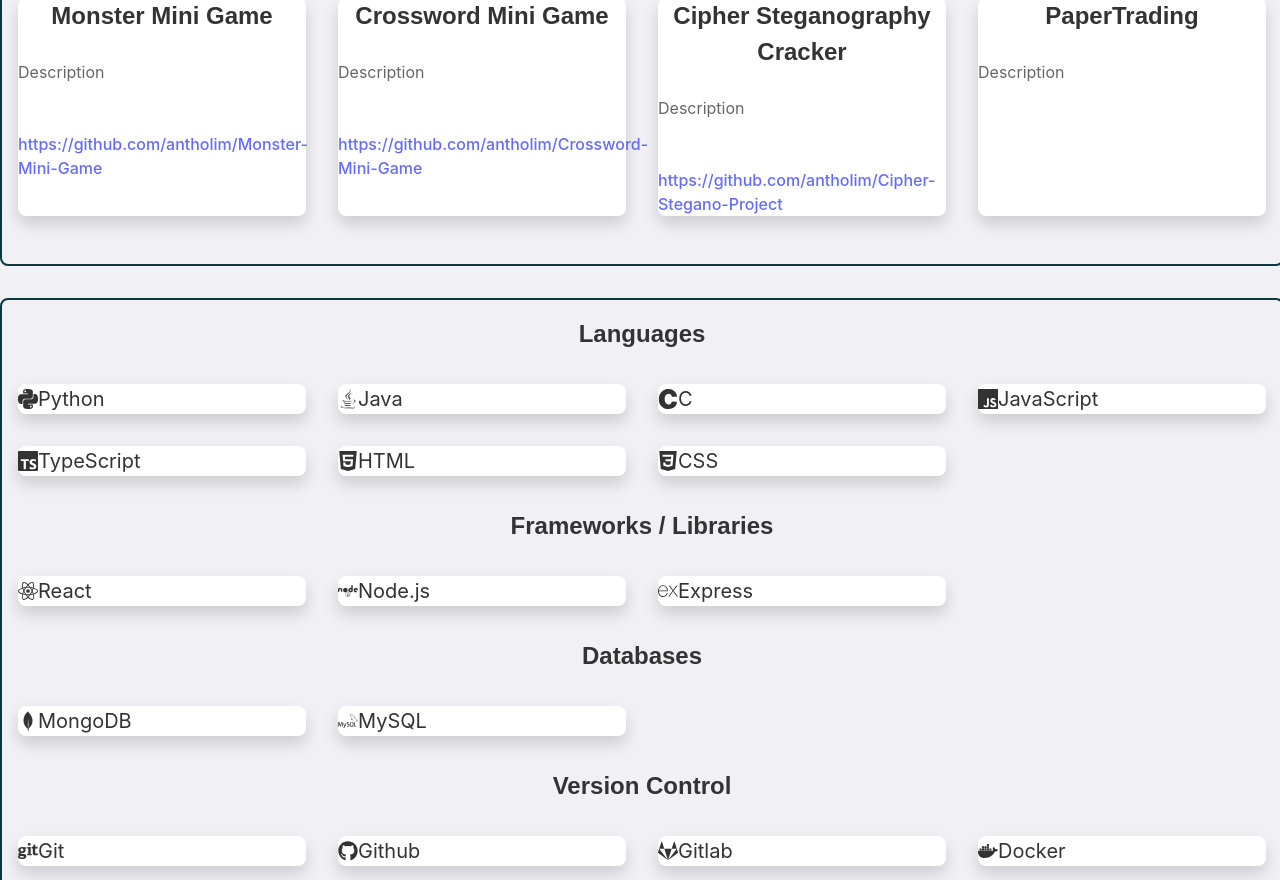
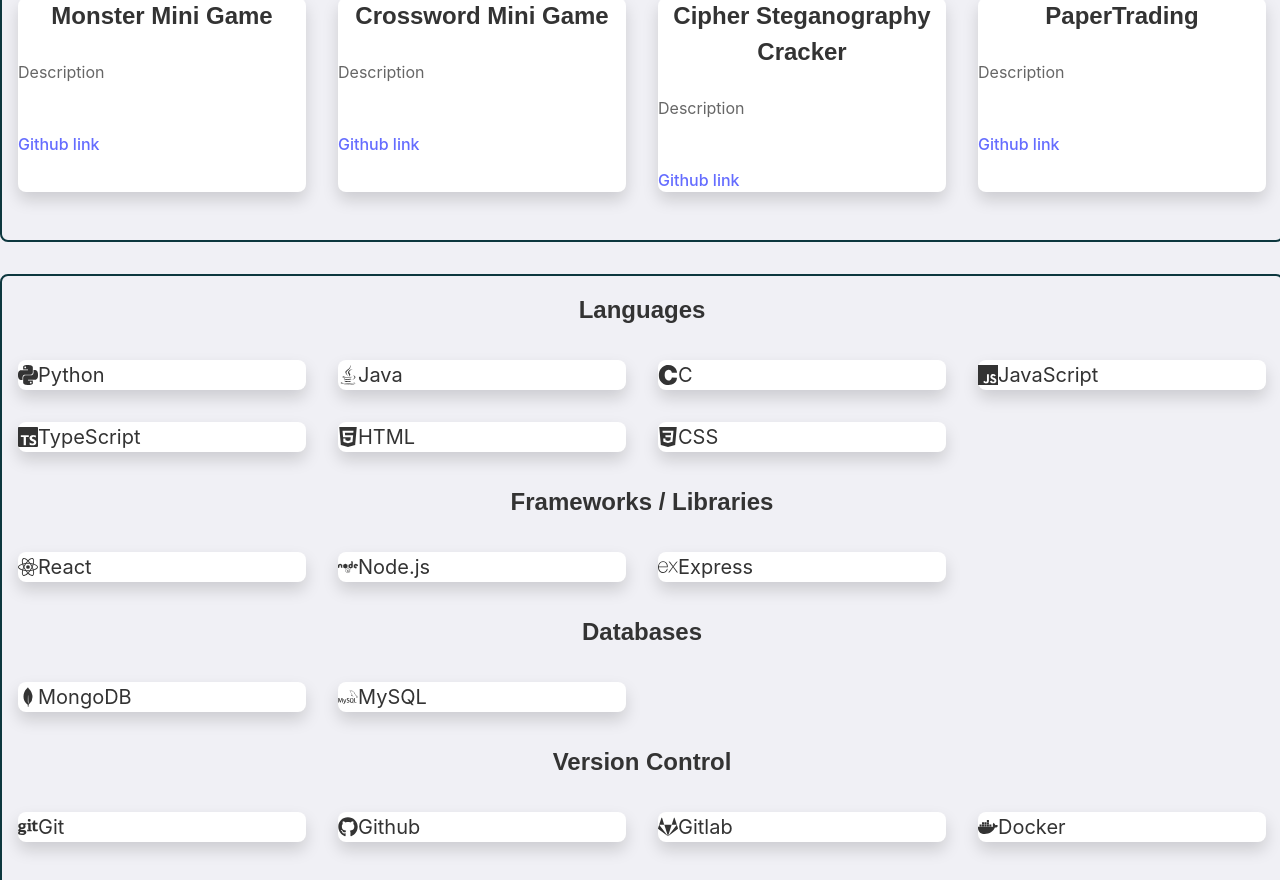
Before and after one commit to antholim/MyPortfolio, a React (Vite) app: page / in a window 1280 px wide. Shown: the part 829-1709 px from the top of the page. Built offline with nearby package versions, Linux system fonts and the light colour scheme.

Commit message:
Update Projects.tsx

```diff
--- a/src/components/Projects.tsx
+++ b/src/components/Projects.tsx
@@ -13,7 +13,7 @@ function Projects() {
                         <h2 className={styles.projectTitle}>{project.title}</h2>
                         <p className={styles.projectDescription}>{project.description}</p>
                         <p>{project.technologies}</p>
-                        <a href={project.link}>{project.link}</a>
+                        <a href={project.link}>Github link</a>
                     </li>
                 )
             })}
```
